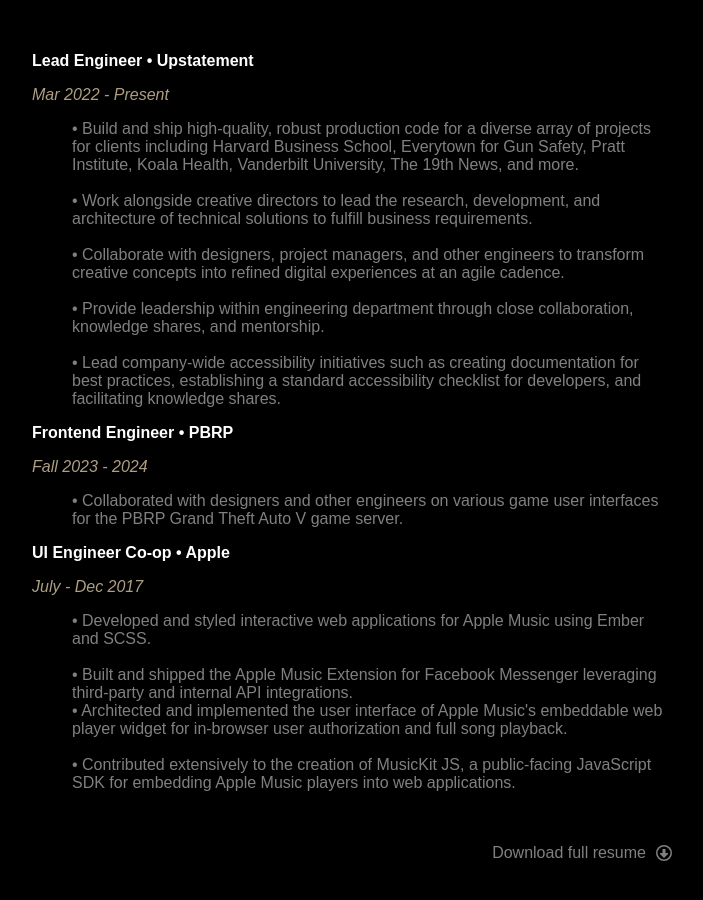
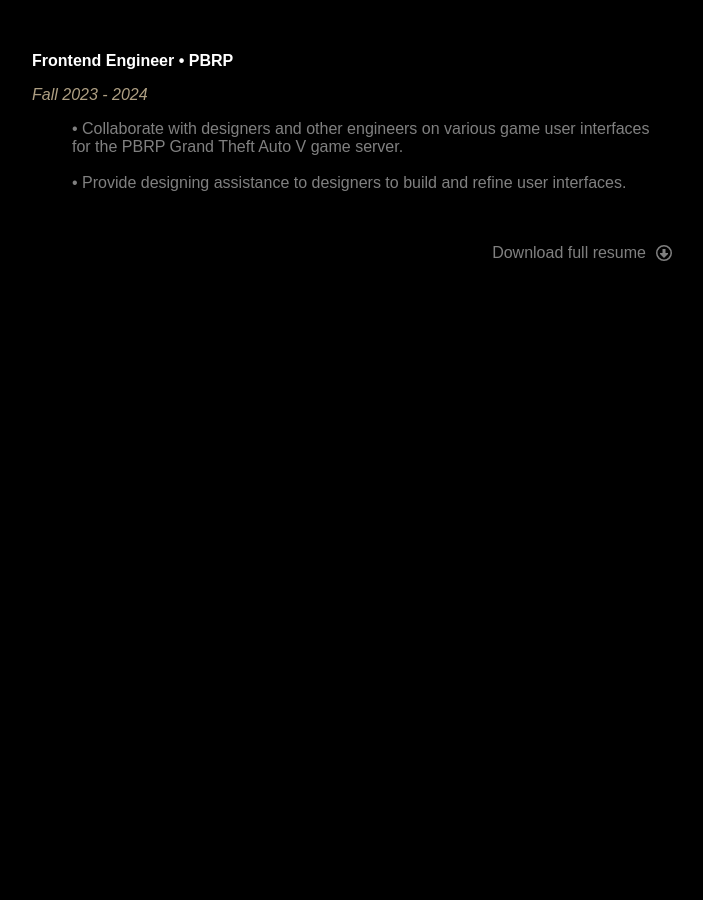
Before and after one commit to Troyzhenny/devfolio, a React (Vite) app: page /about in a window 1280 px wide. Shown: the part 1220-2120 px from the top of the page, without its empty margins (288-991 px from the left). After the commit the page ends 1646 px from the top, so only its background shows below. Built offline with nearby package versions, Linux system fonts and the light colour scheme; a web font is replaced by a local one.

Commit message:
commented out for later edit

```diff
--- a/src/components/Resume.jsx
+++ b/src/components/Resume.jsx
@@ -2,7 +2,7 @@
   return (
     <div className="cv-wrapper text-gray">
       <section>
-        <div>
+        {/* <div>
           <h3 className="text-white">Lead Engineer • Upstatement</h3>
           <span>Mar 2022 - Present</span>
           <ul>
@@ -37,20 +37,25 @@
               shares.
             </li>
           </ul>
-        </div>
+        </div> */}
 
         <div>
           <h3 className="text-white">Frontend Engineer • PBRP</h3>
           <span>Fall 2023 - 2024</span>
           <ul>
             <li>
-              Collaborated with designers and other engineers on various game
+              Collaborate with designers and other engineers on various game
               user interfaces for the PBRP Grand Theft Auto V game server.
+            </li>
+            <br />
+            <li>
+              Provide designing assistance to designers to build and refine user
+              interfaces.
             </li>
           </ul>
         </div>
 
-        <div>
+        {/* <div>
           <h3 className="text-white">UI Engineer Co-op • Apple</h3>
           <span>July - Dec 2017</span>
           <ul>
@@ -75,7 +80,7 @@
               into web applications.
             </li>
           </ul>
-        </div>
+        </div> */}
       </section>
       <br />
       <br />
```
